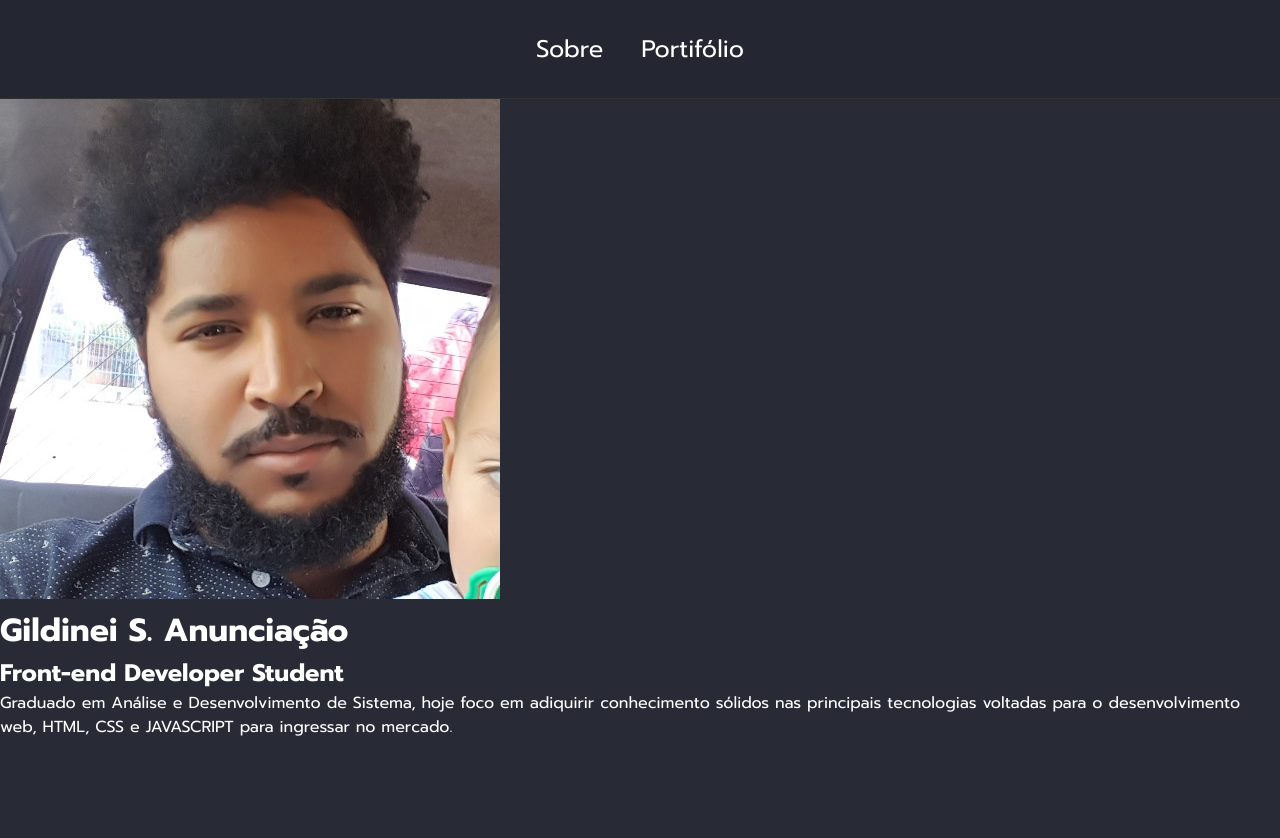
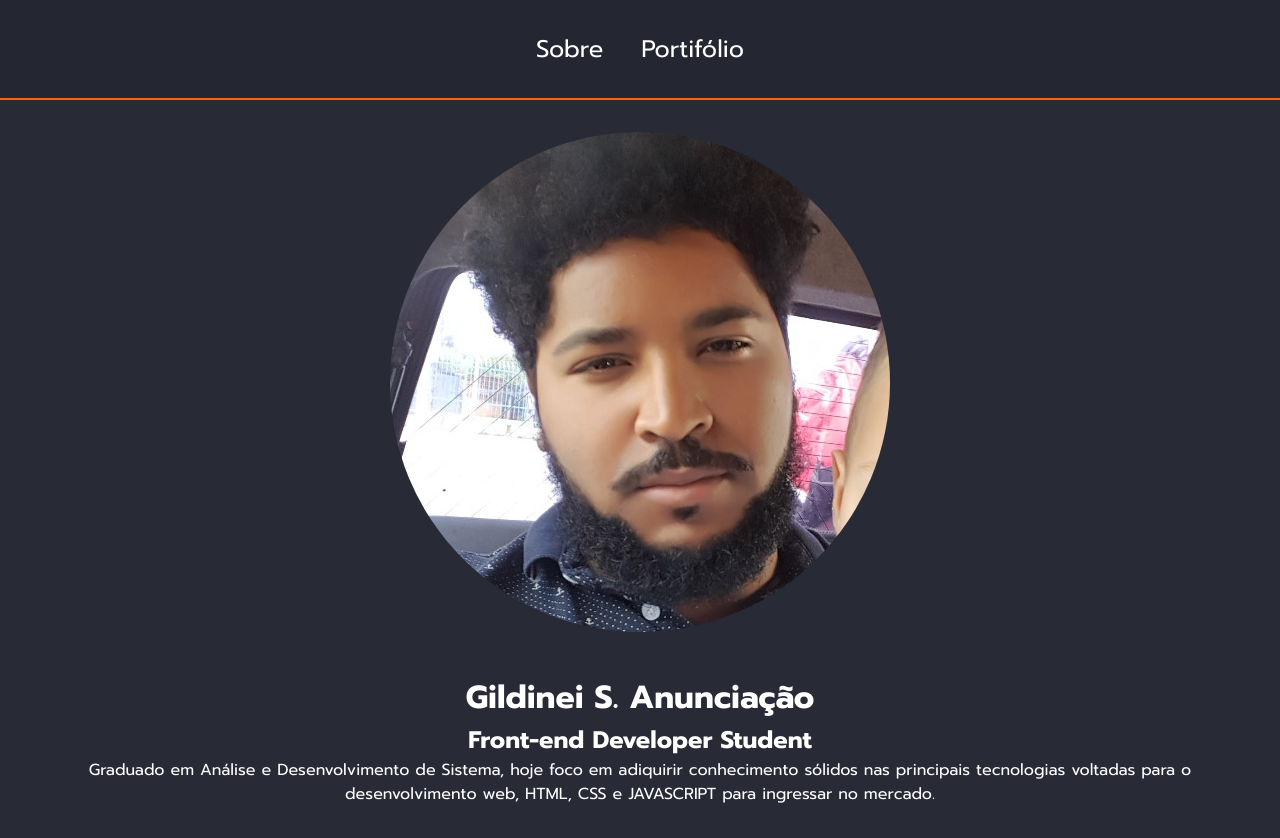
Before and after one commit to Gildinei/rocketseat-launchbase, a plain HTML site: page fase-02-intruducao-programacao-web/iniciando-no-front-end/aula-05-criando-estrutura-do-menu-com-html/index.html in a window 1280 px wide. Before the commit the page ends 800 px from the top, so only its background shows below. Drawn offline with Linux system fonts and the light colour scheme.

Commit message:
Aula 13: Estilizando imagem do avatar

```diff
--- a/fase-02-intruducao-programacao-web/iniciando-no-front-end/aula-05-criando-estrutura-do-menu-com-html/css/styles.css
+++ b/fase-02-intruducao-programacao-web/iniciando-no-front-end/aula-05-criando-estrutura-do-menu-com-html/css/styles.css
@@ -12,7 +12,7 @@ body {
 
 header {
     padding: 32px;
-    border-bottom: 1px solid #333;
+    border-bottom: 2px solid #f76606;
     background: rgb(0, 0, 0, 0.1);
 }
 
@@ -26,9 +26,25 @@ header div a {
     line-height: 34px;
     margin: 0 16px;
     text-decoration: none;
-    transition: color 0.2s;
+    transition: border 0.2s;
 }
 
 header div a:hover {
-    color: orange;
+    color: #f76606;
 }
+
+#wrapper {
+    text-align: center;
+    padding: 32px;
+}
+
+#wrapper img {
+    margin-bottom: 32px;
+    border-radius: 50%;
+    border-bottom: 2px solid #282A36;
+    transition: border 0.2s;
+}
+
+#wrapper img:hover {
+    border-bottom-color: #f76606;
+}
```
